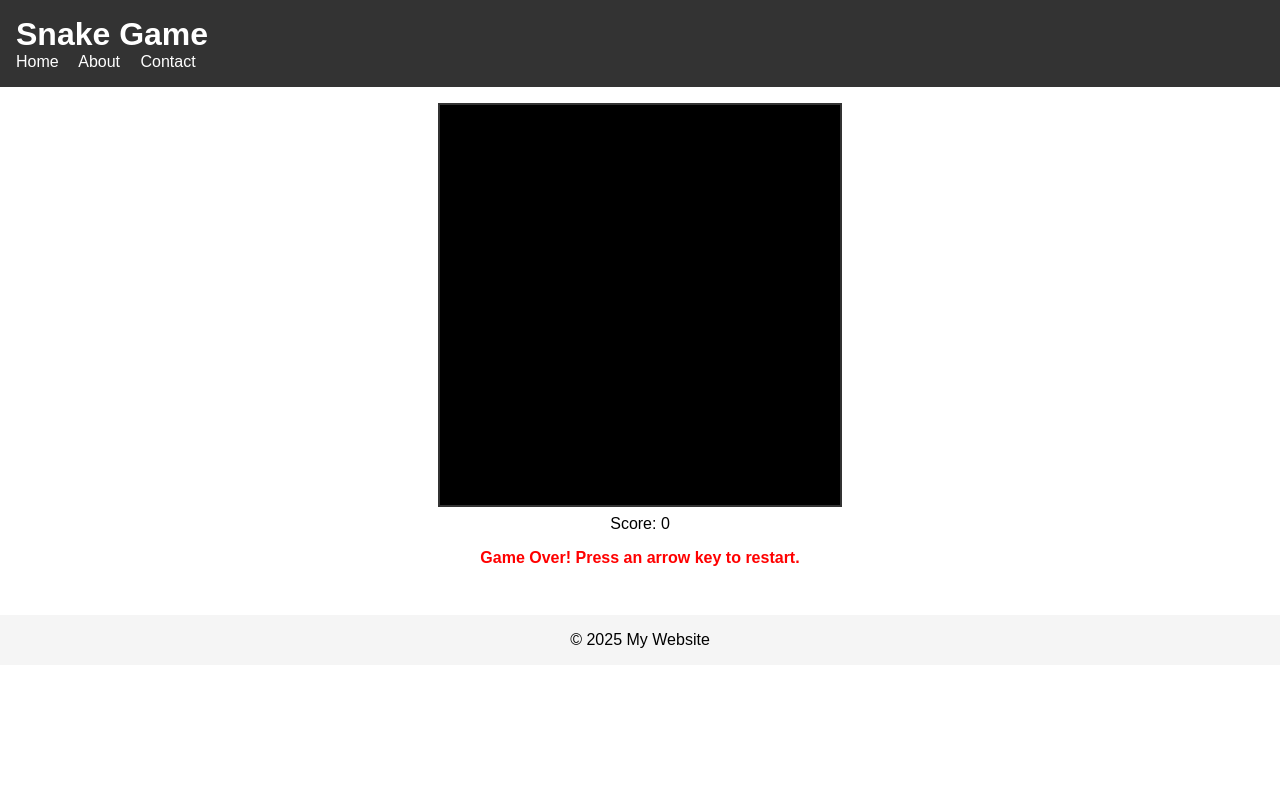
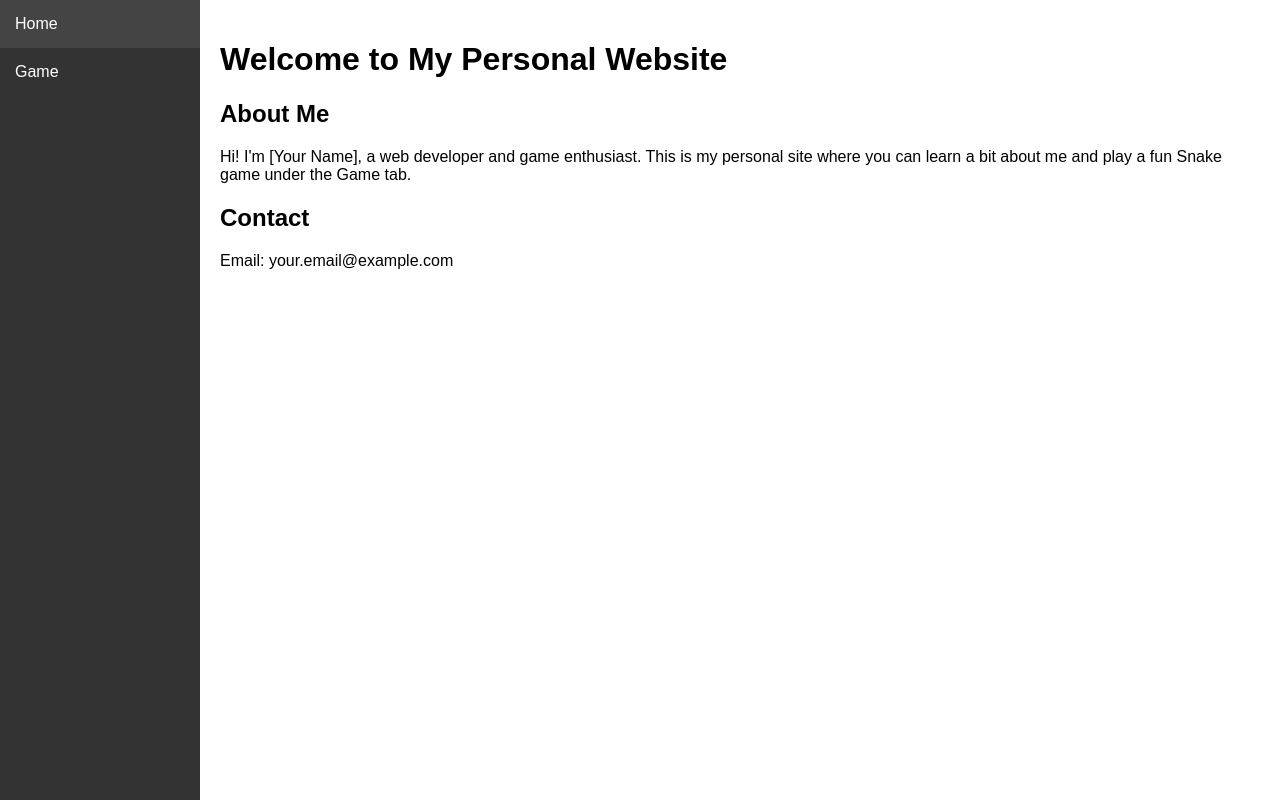
Before and after one commit to Haneul25/my-website, a plain HTML site: page index.html in a window 1280 px wide. Drawn offline with Linux system fonts and the light colour scheme.

Commit message:
main/snake

```diff
--- a/index.html
+++ b/index.html
@@ -3,30 +3,148 @@
 <head>
   <meta charset="UTF-8" />
   <meta name="viewport" content="width=device-width, initial-scale=1.0"/>
-  <title>Snake Game</title>
-  <link rel="stylesheet" href="styles.css"/>
+  <title>My Personal Website</title>
+  <style>
+    /* Layout */
+    body { margin: 0; display: flex; height: 100vh; font-family: Arial, sans-serif; }
+    #sidebar { width: 200px; background: #333; color: #fff; }
+    #sidebar ul { list-style: none; padding: 0; margin: 0; }
+    #sidebar li { padding: 15px; cursor: pointer; }
+    #sidebar li:hover, #sidebar .active { background: #444; }
+    #content { flex: 1; padding: 20px; overflow: auto; }
+    .hidden { display: none; }
+    /* Snake Game Styles */
+    #gameCanvas { background: #000; display: block; margin: 20px auto; border: 2px solid #333; }
+    #score { text-align: center; font-size: 1.2rem; }
+    #gameOver { text-align: center; color: red; font-weight: bold; }
+  </style>
 </head>
 <body>
-  <header>
-    <h1>Snake Game</h1>
-    <nav>
-      <a href="#">Home</a>
-      <a href="#">About</a>
-      <a href="#">Contact</a>
-    </nav>
-  </header>
+  <div id="sidebar">
+    <ul>
+      <li id="tab-home" class="active">Home</li>
+      <li id="tab-game">Game</li>
+    </ul>
+  </div>
+  <div id="content">
+    <!-- Home Section -->
+    <div id="home">
+      <h1>Welcome to My Personal Website</h1>
+      <section>
+        <h2>About Me</h2>
+        <p>Hi! I'm [Your Name], a web developer and game enthusiast. This is my personal site where you can learn a bit about me and play a fun Snake game under the Game tab.</p>
+      </section>
+      <section>
+        <h2>Contact</h2>
+        <p>Email: your.email@example.com</p>
+      </section>
+    </div>
 
-  <main>
-    <!-- This is where the game draws -->
-    <canvas id="gameCanvas" width="400" height="400"></canvas>
-    <p id="score">Score: 0</p>
-    <p id="gameOver" class="hidden">Game Over! Press an arrow key to restart.</p>
-  </main>
+    <!-- Game Section -->
+    <div id="game" class="hidden">
+      <h1>Snake Game</h1>
+      <canvas id="gameCanvas" width="400" height="400"></canvas>
+      <p id="score">Score: 0</p>
+      <p id="gameOver" class="hidden">Game Over! Press an arrow key to restart.</p>
+    </div>
+  </div>
 
-  <footer>
-    <p>&copy; 2025 My Website</p>
-  </footer>
+  <script>
+    // Tab switching
+    const tabs = { home: document.getElementById('home'), game: document.getElementById('game') };
+    const tabBtns = { home: document.getElementById('tab-home'), game: document.getElementById('tab-game') };
+    function switchTab(tab) {
+      Object.keys(tabs).forEach(t => {
+        tabs[t].classList.toggle('hidden', t !== tab);
+        tabBtns[t].classList.toggle('active', t === tab);
+      });
+      if (tab === 'game') resetGame();
+    }
+    tabBtns.home.addEventListener('click', () => switchTab('home'));
+    tabBtns.game.addEventListener('click', () => switchTab('game'));
 
-  <script src="script.js"></script>
+    // Snake game logic
+    const canvas = document.getElementById('gameCanvas');
+    const ctx = canvas.getContext('2d');
+    const scoreEl = document.getElementById('score');
+    const gameOverEl = document.getElementById('gameOver');
+
+    const gridSize = 20;
+    const tileCount = canvas.width / gridSize;
+
+    let snake, vel, food, score, gameLoop;
+
+    function draw() {
+      const head = { x: snake[0].x + vel.x, y: snake[0].y + vel.y };
+      snake.unshift(head);
+
+      // Check collisions
+      if (
+        head.x < 0 || head.x >= tileCount ||
+        head.y < 0 || head.y >= tileCount ||
+        snake.slice(1).some(seg => seg.x === head.x && seg.y === head.y)
+      ) return endGame();
+
+      // Eat food
+      if (head.x === food.x && head.y === food.y) {
+        score++;
+        scoreEl.textContent = 'Score: ' + score;
+        placeFood();
+      } else {
+        snake.pop();
+      }
+
+      // Draw background
+      ctx.fillStyle = 'black';
+      ctx.fillRect(0, 0, canvas.width, canvas.height);
+
+      // Draw snake
+      ctx.fillStyle = 'lime';
+      snake.forEach(seg => {
+        ctx.fillRect(seg.x * gridSize, seg.y * gridSize, gridSize - 2, gridSize - 2);
+      });
+
+      // Draw food
+      ctx.fillStyle = 'red';
+      ctx.fillRect(food.x * gridSize, food.y * gridSize, gridSize - 2, gridSize - 2);
+    }
+
+    function placeFood() {
+      food = {
+        x: Math.floor(Math.random() * tileCount),
+        y: Math.floor(Math.random() * tileCount)
+      };
+      if (snake.some(seg => seg.x === food.x && seg.y === food.y)) placeFood();
+    }
+
+    function endGame() {
+      clearInterval(gameLoop);
+      gameOverEl.classList.remove('hidden');
+    }
+
+    window.addEventListener('keydown', e => {
+      switch (e.key) {
+        case 'ArrowUp':    if (vel.y !== 1) vel = { x: 0, y: -1 }; break;
+        case 'ArrowDown':  if (vel.y !== -1) vel = { x: 0, y: 1 }; break;
+        case 'ArrowLeft':  if (vel.x !== 1) vel = { x: -1, y: 0 }; break;
+        case 'ArrowRight': if (vel.x !== -1) vel = { x: 1, y: 0 }; break;
+        default: return;
+      }
+      if (!gameOverEl.classList.contains('hidden')) resetGame();
+    });
+
+    function resetGame() {
+      snake = [{ x: 10, y: 10 }];
+      vel = { x: 0, y: 0 };
+      score = 0;
+      scoreEl.textContent = 'Score: 0';
+      gameOverEl.classList.add('hidden');
+      placeFood();
+      gameLoop = setInterval(draw, 100);
+    }
+
+    // Initialize
+    resetGame();
+  </script>
 </body>
 </html>
```
